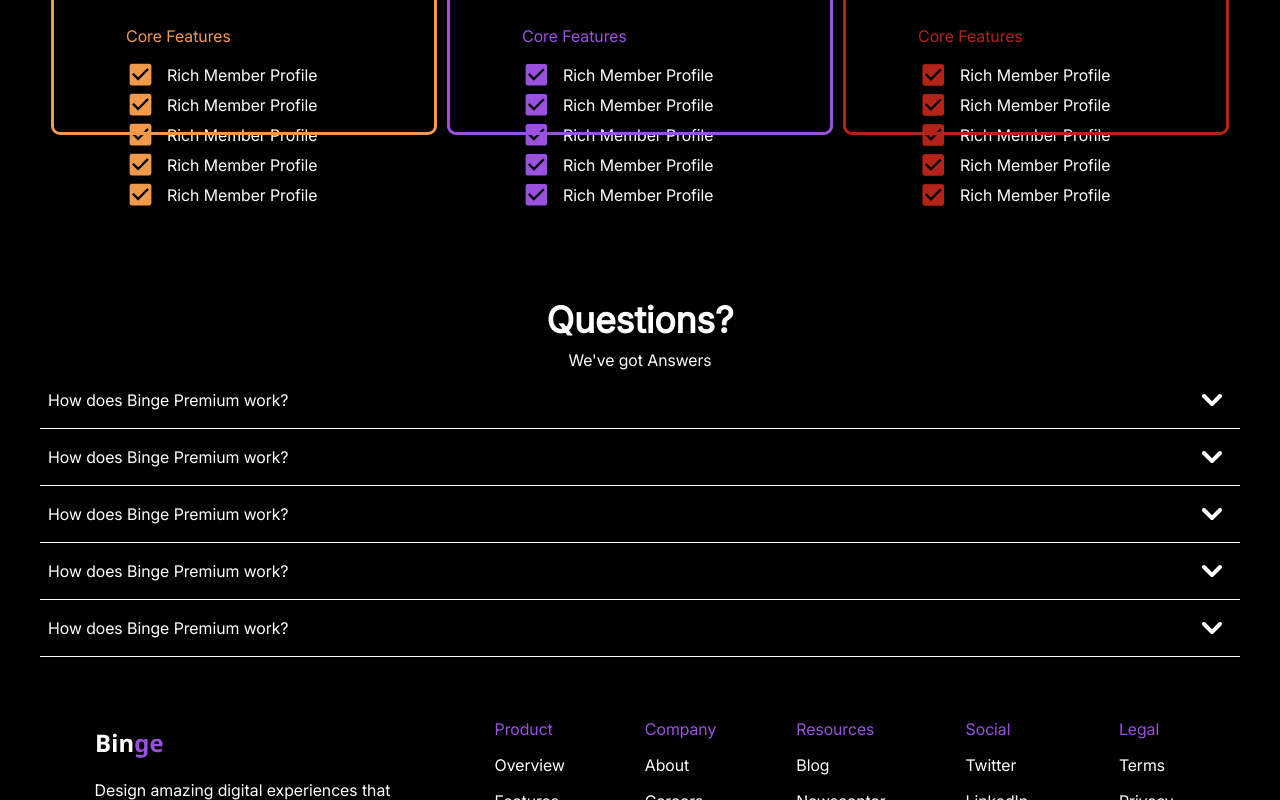
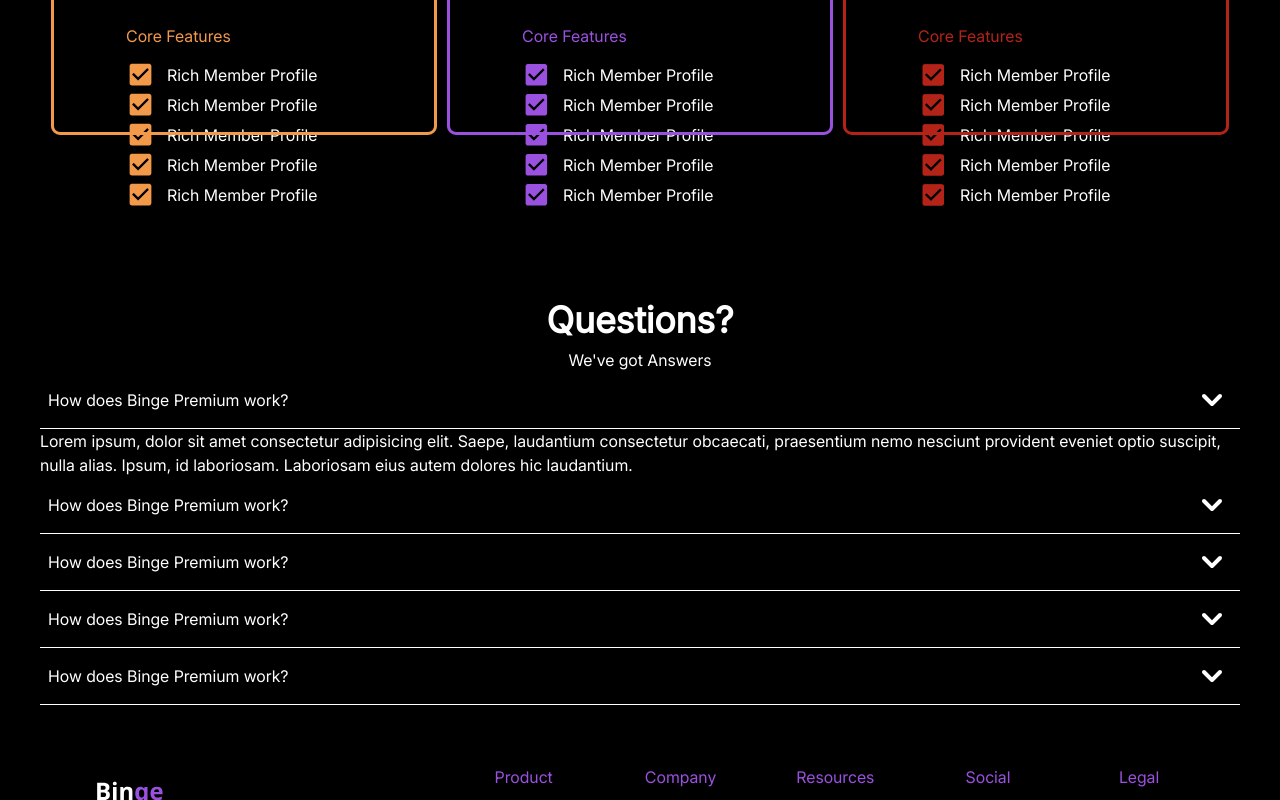
Before and after one commit to oseji/Binge, a React (Vite) app: page / in a window 1280 px wide. Both pictures are taken after a click on the picture 1212 px from the left and 3320 px from the top of the page. Shown: the part 2920-3720 px from the top of the page. Built offline with nearby package versions, Linux system fonts and the light colour scheme.

Commit message:
added logic to display and hide FAQ answers when button is clicked

```diff
--- a/src/landing-page/Questions.tsx
+++ b/src/landing-page/Questions.tsx
@@ -1,35 +1,140 @@
+import { SyntheticEvent, useRef } from "react";
+
 import downArrow from "../assets/down-arrow.svg";
 
 const Questions = () => {
+  const answerRefs = useRef<(HTMLParagraphElement | null)[]>([]);
+
+  const toggleAnswer = (e: SyntheticEvent<HTMLImageElement>) => {
+    const clicked = Number(e.currentTarget.getAttribute("data-value"));
+
+    answerRefs.current.forEach((element, index) => {
+      if (element) {
+        if (clicked === index) {
+          element.classList.remove("hidden");
+        } else {
+          element.classList.add("hidden");
+        }
+      }
+    });
+
+    console.log(clicked);
+  };
+
   return (
     <div className="questionsSection">
       <h1 className="sectionHeading">Questions?</h1>
       <p className="sectionSubHeading">We've got Answers</p>
 
       <div>
+        <div className="questionGrp">
           <div className="questionBox">
             <p>How does Binge Premium work?</p>
-          <img src={downArrow} alt="arrow" />
+            <img
+              src={downArrow}
+              alt="arrow"
+              data-value={0}
+              onClick={toggleAnswer}
+            />
           </div>
 
+          <p
+            className="answer hidden"
+            ref={(el) => (answerRefs.current[0] = el)}
+          >
+            Lorem ipsum, dolor sit amet consectetur adipisicing elit. Saepe,
+            laudantium consectetur obcaecati, praesentium nemo nesciunt
+            provident eveniet optio suscipit, nulla alias. Ipsum, id laboriosam.
+            Laboriosam eius autem dolores hic laudantium.
+          </p>
+        </div>
+
+        <div className="questionGrp">
           <div className="questionBox">
             <p>How does Binge Premium work?</p>
-          <img src={downArrow} alt="arrow" />
+            <img
+              src={downArrow}
+              alt="arrow"
+              data-value={1}
+              onClick={toggleAnswer}
+            />
           </div>
 
+          <p
+            className="answer hidden"
+            ref={(el) => (answerRefs.current[1] = el)}
+          >
+            Lorem ipsum, dolor sit amet consectetur adipisicing elit. Saepe,
+            laudantium consectetur obcaecati, praesentium nemo nesciunt
+            provident eveniet optio suscipit, nulla alias. Ipsum, id laboriosam.
+            Laboriosam eius autem dolores hic laudantium.
+          </p>
+        </div>
+
+        <div className="questionGrp">
           <div className="questionBox">
             <p>How does Binge Premium work?</p>
-          <img src={downArrow} alt="arrow" />
+            <img
+              src={downArrow}
+              alt="arrow"
+              data-value={2}
+              onClick={toggleAnswer}
+            />
           </div>
 
+          <p
+            className="answer hidden"
+            ref={(el) => (answerRefs.current[2] = el)}
+          >
+            Lorem ipsum, dolor sit amet consectetur adipisicing elit. Saepe,
+            laudantium consectetur obcaecati, praesentium nemo nesciunt
+            provident eveniet optio suscipit, nulla alias. Ipsum, id laboriosam.
+            Laboriosam eius autem dolores hic laudantium.
+          </p>
+        </div>
+
+        <div className="questionGrp">
           <div className="questionBox">
             <p>How does Binge Premium work?</p>
-          <img src={downArrow} alt="arrow" />
+            <img
+              src={downArrow}
+              alt="arrow"
+              data-value={3}
+              onClick={toggleAnswer}
+            />
           </div>
 
+          <p
+            className="answer hidden"
+            ref={(el) => (answerRefs.current[3] = el)}
+          >
+            Lorem ipsum, dolor sit amet consectetur adipisicing elit. Saepe,
+            laudantium consectetur obcaecati, praesentium nemo nesciunt
+            provident eveniet optio suscipit, nulla alias. Ipsum, id laboriosam.
+            Laboriosam eius autem dolores hic laudantium.
+          </p>
+        </div>
+
+        <div className="questionGrp">
           <div className="questionBox">
             <p>How does Binge Premium work?</p>
-          <img src={downArrow} alt="arrow" />
+            <img
+              src={downArrow}
+              alt="arrow"
+              data-value={4}
+              onClick={toggleAnswer}
+            />
+          </div>
+
+          <p
+            className="answer hidden"
+            ref={(el) => (answerRefs.current[4] = el)}
+          >
+            Lorem ipsum, dolor sit amet consectetur adipisicing elit. Saepe,
+            laudantium consectetur obcaecati, praesentium nemo nesciunt
+            provident eveniet optio suscipit, nulla alias. Ipsum, id laboriosam.
+            Laboriosam eius autem dolores hic laudantium.
+          </p>
         </div>
       </div>
     </div>
```
Lines whose indentation alone changed are shown as unchanged.
